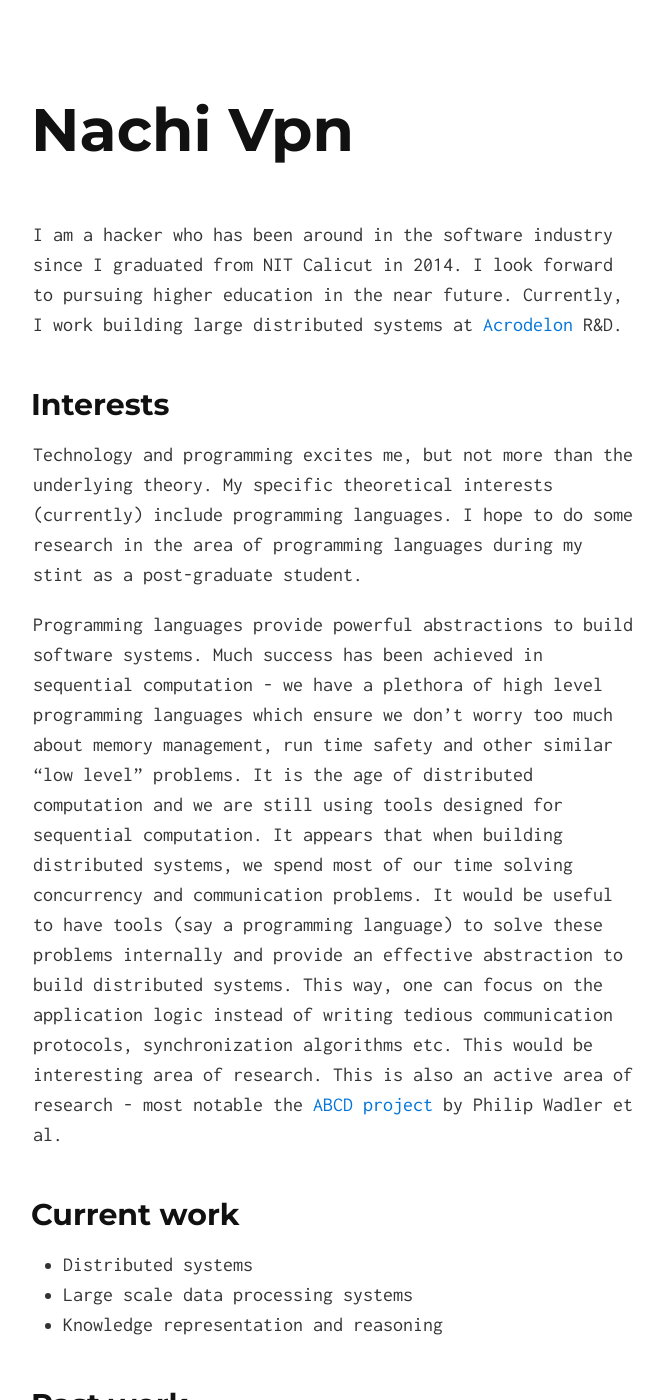
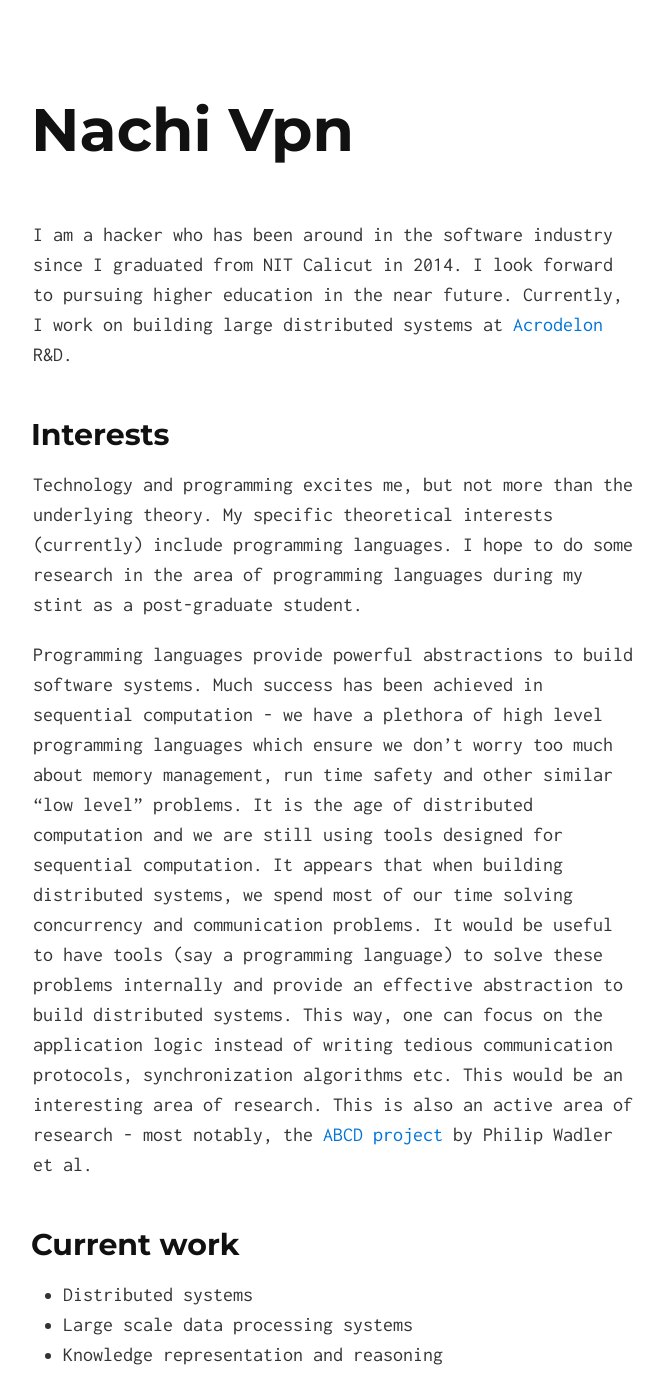
Before and after one commit to nachivpn/nachivpn.github.io, a Jekyll site: the page built from index.md, in a window 1280 px wide and 1400 px high. Shown: the whole window, without its empty margins (307-971 px from the left). Built offline with Jekyll 4.4.1, drawn with Linux system fonts in a browser that asks for light colours.

Commit message:
fixed grammatical erros

```diff
--- a/index.md
+++ b/index.md
@@ -2,13 +2,13 @@
 layout: default
 ---
 
-I am a hacker who has been around in the software industry since I graduated from NIT Calicut in 2014. I look forward to pursuing higher education in the near future.  Currently, I work building large distributed systems at [Acrodelon](http://acrodelon.com) R&D.
+I am a hacker who has been around in the software industry since I graduated from NIT Calicut in 2014. I look forward to pursuing higher education in the near future.  Currently, I work on building large distributed systems at [Acrodelon](http://acrodelon.com) R&D.
 
 ## Interests
 
 Technology and programming excites me, but not more than the underlying theory. My specific theoretical interests (currently) include programming languages. I hope to do some research in the area of programming languages during my stint as a post-graduate student.
 
-Programming languages provide powerful abstractions to build software systems. Much success has been achieved in sequential computation - we have a plethora of high level programming languages which ensure we don't worry too much about memory management, run time safety and other similar "low level" problems. It is the age of distributed computation and we are still using tools designed for sequential computation. It appears that when building distributed systems, we spend most of our time solving concurrency and communication problems. It would be useful to have tools (say a programming language) to solve these problems internally and provide an effective abstraction to build distributed systems. This way, one can focus on the application logic instead of writing tedious communication protocols, synchronization algorithms etc. This would be interesting area of research. This is also an active area of research - most notable the [ABCD project](http://groups.inf.ed.ac.uk/abcd) by Philip Wadler et al.
+Programming languages provide powerful abstractions to build software systems. Much success has been achieved in sequential computation - we have a plethora of high level programming languages which ensure we don't worry too much about memory management, run time safety and other similar "low level" problems. It is the age of distributed computation and we are still using tools designed for sequential computation. It appears that when building distributed systems, we spend most of our time solving concurrency and communication problems. It would be useful to have tools (say a programming language) to solve these problems internally and provide an effective abstraction to build distributed systems. This way, one can focus on the application logic instead of writing tedious communication protocols, synchronization algorithms etc. This would be an interesting area of research. This is also an active area of research - most notably, the [ABCD project](http://groups.inf.ed.ac.uk/abcd) by Philip Wadler et al.
 
 ## Current work
 
```
